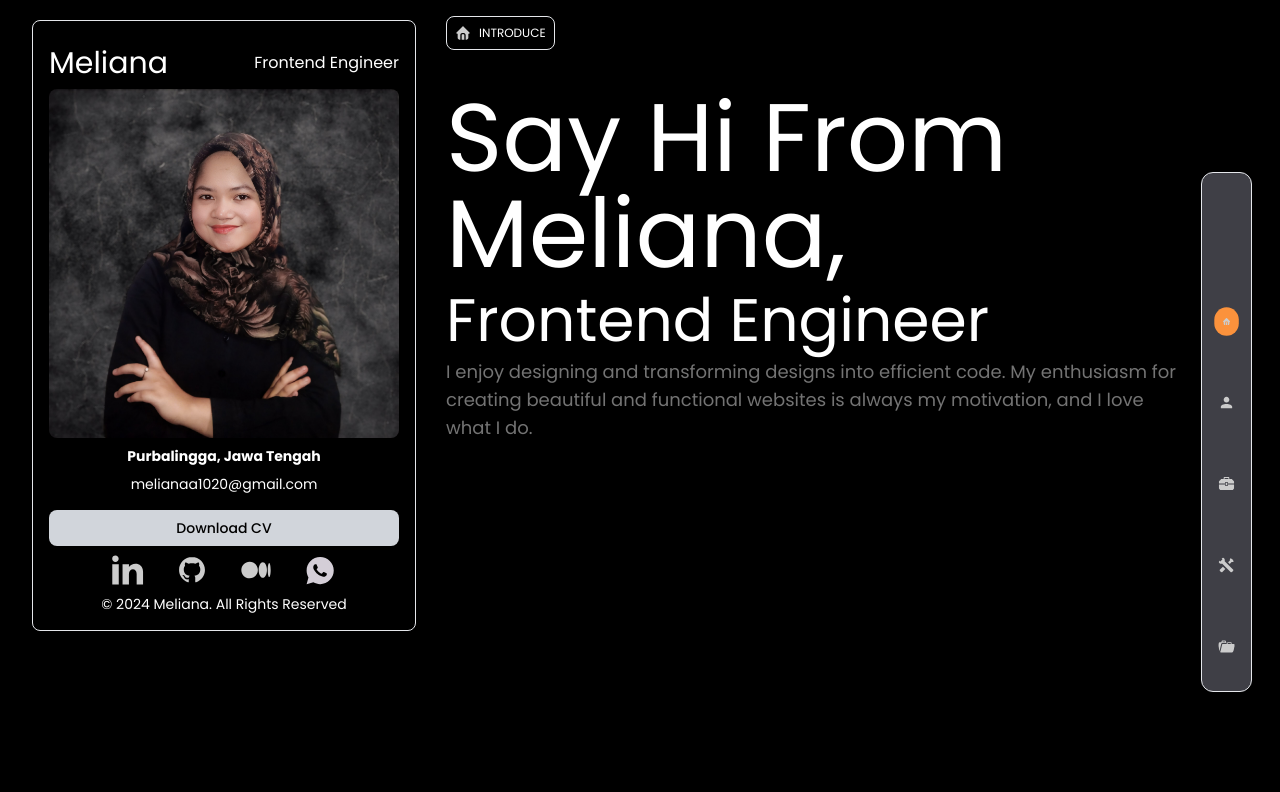
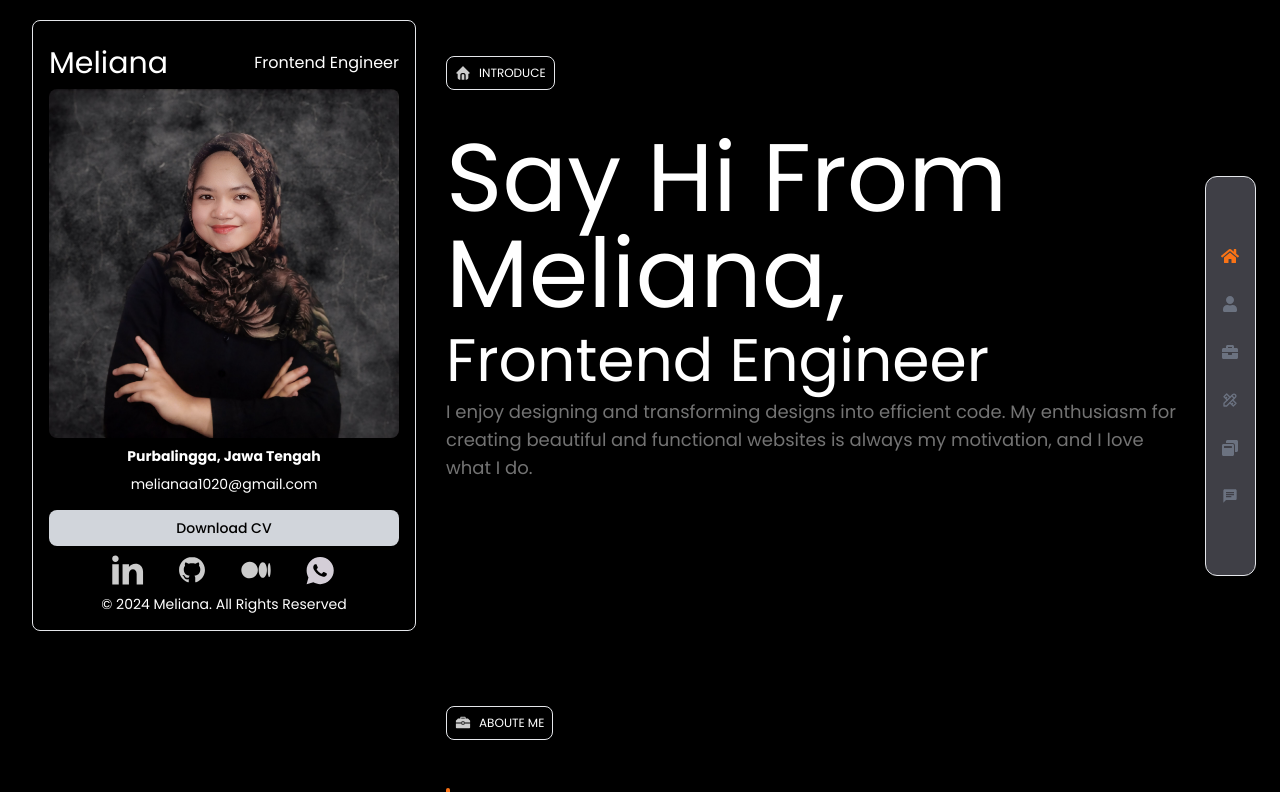
Before and after one commit to Meliana1020/portfolio, a React (Vite) app: page / in a window 1280 px wide. Shown: the top 792 px of the page. Built offline with nearby package versions, Linux system fonts and the light colour scheme.

Commit message:
feat:sidebar fix

```diff
--- a/package.json
+++ b/package.json
@@ -12,7 +12,8 @@
   },
   "dependencies": {
     "@radix-ui/themes": "^3.1.4",
-    "dotenv": "^17.0.0",
+    "cors": "^2.8.5",
+    "dotenv": "^17.0.1",
     "express": "^5.1.0",
     "framer-motion": "^11.11.11",
     "nodemailer": "^7.0.4",
--- a/src/Components/Elements/SidebarMenu/sidebarMenu.jsx
+++ b/src/Components/Elements/SidebarMenu/sidebarMenu.jsx
@@ -1,89 +1,87 @@
 import React from "react";
 import { Link } from "react-scroll";
+import { FaHome, FaUser, FaBriefcase, FaWindowRestore } from "react-icons/fa";
+import { TbTools } from "react-icons/tb";
+import { MdChat } from "react-icons/md";
+
+const LINK_PROPS = {
+  spy: true,
+  smooth: true,
+  duration: 10,
+  className: "sm:py-2 group",
+  activeClass: "active"
+};
+
+const ICON_CLASSES = "text-gray-500 hover:text-orange-300 transition-colors duration-100 lg:w-14 w-12 group-[.active]:text-orange-500";
 
 const SidebarMenu = () => {
+  const links = [
+    {
+      to: "home",
+      icon: <FaHome className={ICON_CLASSES} />,
+      offset: -80,
+      tooltip: "Home"
+    },
+    {
+      to: "profile",
+      icon: <FaUser className={ICON_CLASSES} />,
+      offset: -70,
+      tooltip: "Profile"
+    },
+    {
+      to: "resume",
+      icon: <FaBriefcase className={ICON_CLASSES} />,
+      offset: -70,
+      tooltip: "Resume"
+    },
+    {
+      to: "skills",
+      icon: <TbTools className={ICON_CLASSES} />,
+      offset: -80,
+      tooltip: "Skills"
+    },
+    {
+      to: "porto",
+      icon: <FaWindowRestore className={ICON_CLASSES} />,
+      offset: -90,
+      tooltip: "Portfolio"
+    },
+    {
+      to: "contact",
+      icon: <MdChat className={ICON_CLASSES} />,
+      offset: -30,
+      tooltip: "Contact Me"
+    }
+  ];
+
   return (
-    <div className="fixed right-7 lg:right-0 sm:right-7 md:justify-end bottom-6 lg:bottom-20 sm:bottom-24 justify-between py-6 bg-zinc-700 flex flex-row lg:flex-col md:flex-row md:bottom-4 md:w-[40%] md:h-12 lg:w-[4%] lg:h-[65%] sm:flex-col items-center sm:justify-between sm:gap-3 md:gap-4 lg:gap-6 gap-2 lg:m-7 border rounded-xl z-50 sm:h-96 sm:w-14 w-80 h-10 sm:pt-4 sm:pb-4">
-      <Link
-        activeClass="active bg-orange-400 rounded-full scale-50"
-        to="home"
-        spy={true}
-        smooth={true}
-        offset={-80}
-        duration={50}
-        className="p-4 sm:py-5"
-      >
-        <img
-          className="brightness-100 hover:brightness-50 rounded-full w-6"
-          src="/home.svg"
-          alt="home icon"
-        />
-      </Link>
-
-      <Link
-        activeClass="active bg-orange-400 rounded-full  scale-50"
-        to="profile"
-        spy={true}
-        smooth={true}
-        offset={-80}
-        duration={50}
-        className="p-4 sm:py-5"
-      >
-        <img
-          className="brightness-100 hover:brightness-50 active:brightness-50 rounded-full w-6"
-          src="/account.svg"
-          alt="profile icon"
-        />
-      </Link>
-
-      <Link
-        activeClass="active bg-orange-400 rounded-full  scale-50"
-        to="resume"
-        spy={true}
-        smooth={true}
-        offset={-80}
-        duration={50}
-        className="p-4 sm:py-5"
-      >
-        <img
-          className="brightness-100 hover:brightness-50 active:brightness-50 rounded-full w-6"
-          src="/clarity_tools.svg"
-          alt="tools icon"
-        />
-      </Link>
-
-      <Link
-        activeClass="active bg-orange-400 rounded-full scale-50"
-        to="skills"
-        spy={true}
-        smooth={true}
-        offset={-80}
-        duration={50}
-        className="p-4 sm:py-5"
-      >
-        <img
-          className="brightness-100 hover:brightness-50 active:brightness-50 rounded-full w-6"
-          src="/tools.svg"
-          alt="more tools icon"
-        />
-      </Link>
-
-      <Link
-        activeClass="active bg-orange-400 rounded-full  scale-50"
-        to="porto"
-        spy={true}
-        smooth={true}
-        offset={-80}
-        duration={50}
-        className="p-4 sm:py-5"
-      >
-        <img
-          className="brightness-100 hover:brightness-50 active:brightness-50 rounded-full w-6"
-          src="/dashicons_portfolio.svg"
-          alt="portfolio icon"
-        />
-      </Link>
-
+    <div className="
+      fixed right-7 bottom-6
+      flex flex-row items-center justify-center
+      p-6 gap-0 border rounded-xl z-30
+      w-[85%] h-[5%]
+      lg:p-4 lg:right-0 lg:m-6 lg:w-[4%] lg:h-[50%]
+      lg:flex-col lg:gap-8 lg:items-center lg:justify-center lg:bottom-1/4
+      sm:right-7 sm:bottom-24 sm:flex-col sm:justify-between sm:gap-3 sm:h-96 sm:w-14 sm:pt-4 sm:pb-4
+      md:justify-end md:flex-row md:bottom-4 md:w-[40%] md:h-12 md:gap-4
+    bg-zinc-700
+    ">
+      {links.map((link, index) => (
+         <div
+          key={link.to}
+          className="tooltip tootltip-top lg:tooltip-left sm:tooltip-top md:tooltip-top "
+          data-tip={link.tooltip}
+          data-side="top"
+        >
+          <Link
+            to={link.to}
+            {...LINK_PROPS}
+            offset={link.offset}
+          >
+            {link.icon}
+          </Link>
+        </div>
+      ))}
     </div>
   );
 };
--- a/src/Components/Layouts/CardLayout.jsx
+++ b/src/Components/Layouts/CardLayout.jsx
@@ -19,7 +19,7 @@ const CardLayout = () => {
           </div>
           <button className="mt-2 bg-gray-300 text-black text-xs md:text-sm font-medium py-2 px-4 rounded-lg w-full"
            onClick={() =>
-            (window.location.href = "https://drive.google.com/file/d/1qM3CP2ztkasDo0qUT4Y-oaDwNSPo_CuJ/view?usp=sharing")
+            (window.location.href = "https://drive.google.com/drive/u/0/folders/1b2Xkkquob4fBicOD-qjStCSk7OcY_fYb")
           }>
             Download CV
           </button>
--- a/src/Components/Layouts/HomeContent.jsx
+++ b/src/Components/Layouts/HomeContent.jsx
@@ -1,6 +1,6 @@
 const HomeContent = () => {
     return(
-        <div className=" text-white" id="home">
+        <div className="lg:mt-10 text-white justify-center" id="home">
         <div className="flex flex-row border p-2 rounded-lg w-fit justify-start mb-10">
           <img src="/home.svg" alt="" className="w-4" />
           <p className="pl-2 text-xs">INTRODUCE</p>
@@ -15,7 +15,6 @@ const HomeContent = () => {
             love what I do.{" "}
 
         </p>
-
       </div>
     )
 }
--- a/src/Components/Layouts/ProfileContent.jsx
+++ b/src/Components/Layouts/ProfileContent.jsx
@@ -1,6 +1,6 @@
 const ProfileContent = () => {
   return (
-    <div className="mt-96 sm:mt-22 text-white" id="profile">
+    <div className="lg:mt-56 sm:mt-22 text-white" id="profile">
       <div className="flex flex-row border  p-2 rounded-lg w-fit mb-12">
         <img src="/clarity_tools.svg" alt="" className="w-4" />
         <p className="pl-2 text-xs">ABOUTE ME</p>
--- a/src/Components/Layouts/SkillsContent.jsx
+++ b/src/Components/Layouts/SkillsContent.jsx
@@ -3,6 +3,12 @@ import { FaHtml5, FaGitAlt, FaGithub } from "react-icons/fa";
 import { IoLogoJavascript } from "react-icons/io5";
 import { RiReactjsFill } from "react-icons/ri";
 import { BiLogoTailwindCss } from "react-icons/bi";
+import { SiNestjs } from "react-icons/si";
+import { RiSupabaseFill } from "react-icons/ri";
+import { SiFirebase } from "react-icons/si";
+import { SiExpress } from "react-icons/si";
+import { BiLogoFigma } from "react-icons/bi";
+import { SiNotion } from "react-icons/si";
 
 const SkillsContent = () => {
   return (
@@ -24,6 +30,12 @@ const SkillsContent = () => {
           <SiShadcnui className="hover:brightness-50 text-6xl sm:text-7xl md:text-8xl" />
           <FaGitAlt className="hover:brightness-50 text-6xl sm:text-7xl md:text-8xl" />
           <FaGithub className="hover:brightness-50 text-6xl sm:text-7xl md:text-8xl" />
+          <SiNestjs className="hover:text-orange-600 text-6xl sm:text-7xl md:text-8xl"/>
+          <SiFirebase className="hover:text-orange-600text-6xl sm:text-7xl md:text-8xl"/>
+          <SiExpress className="hover:text-orange-600 text-6xl sm:text-7xl md:text-8xl"/>
+          <RiSupabaseFill className="hover:text-orange-600 text-6xl sm:text-7xl md:text-8xl"/>
+          <BiLogoFigma className="hover:text-orange-600 text-6xl sm:text-7xl md:text-8xl"/>
+          <SiNotion className="hover:text-orange-600 text-6xl sm:text-7xl md:text-8xl"/>
         </div>
       </div>
     </>
```
Also changed, not shown: server.js (+49 -19 lines), src/Components/Elements/contact-form/contact-form.jsx (deleted, +0 -122 lines), src/Components/Layouts/ContactContent.jsx (+144 -2 lines), 2 other files (tests, documents, lock files or other folders).
